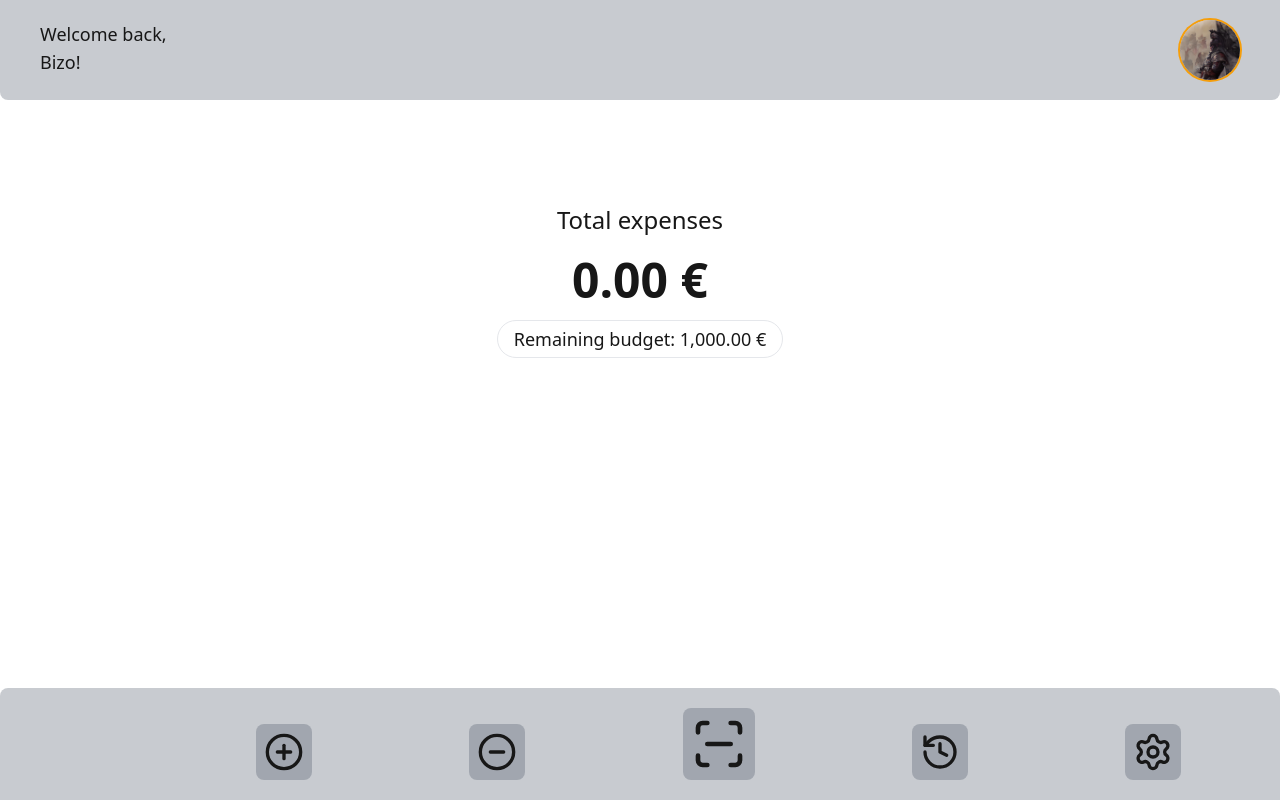
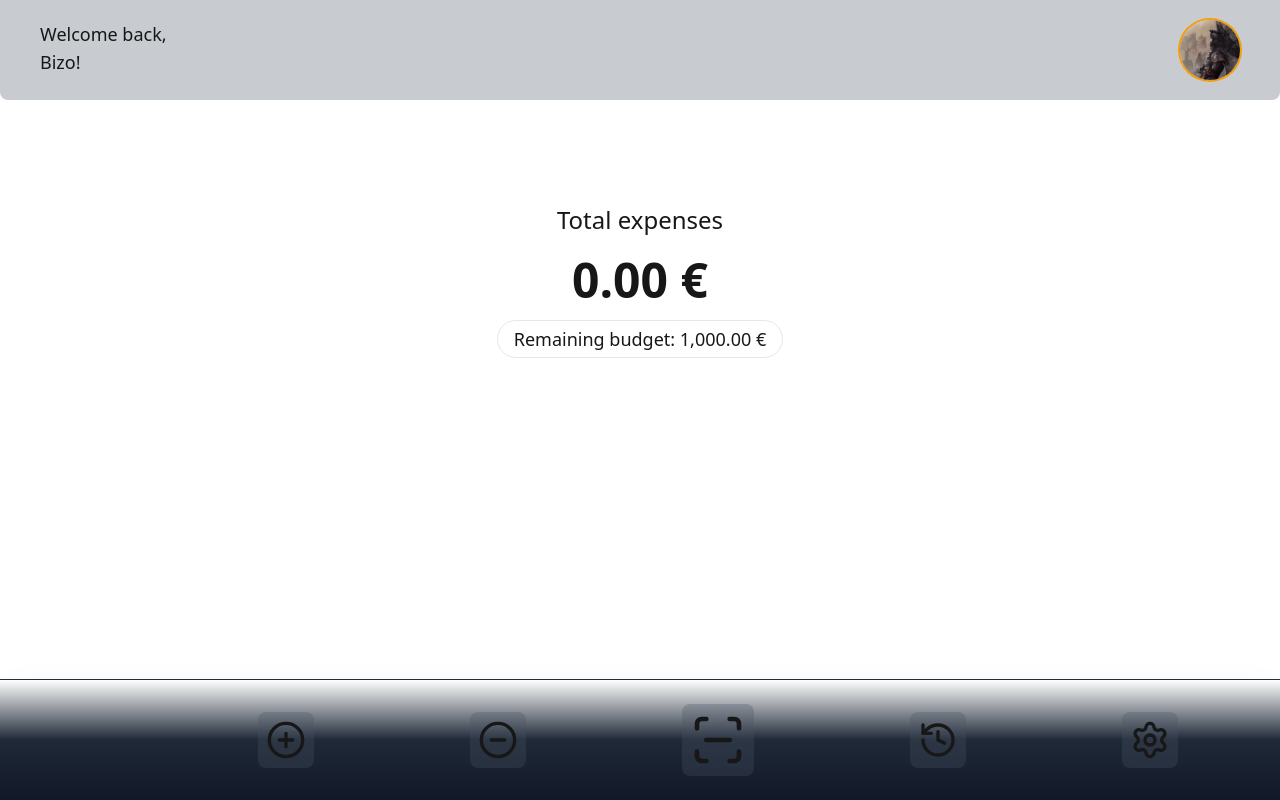
Before and after one commit to PetarGarmaz/bizo-finances, a Next.js app: page / in a window 1280 px wide. Built offline with nearby package versions, Linux system fonts and the light colour scheme.

Commit message:
Modernize footer design

```diff
--- a/src/components/Footer.jsx
+++ b/src/components/Footer.jsx
@@ -2,7 +2,7 @@
 
 import React, { useState, useEffect } from 'react'
 import Image from "next/image";
-import { ScanLine, History, Settings, PlusCircle, MinusCircle} from 'lucide-react';
+import { ScanLine, History, Settings, CirclePlus as PlusCircle, CircleMinus as MinusCircle } from 'lucide-react';
 import FooterButton from '@/components/ui/FooterButton';
 import AddQR from '@/components/portals/AddQR';
 
@@ -11,7 +11,7 @@ const Footer = () => {
 	const [openDialog, setOpenDialog] = useState("");
 
 	return (
-		<footer className='flex fixed bottom-0 p-5 bg-gray-600/30 rounded-t-lg justify-around items-end w-full'>
+		<footer className='flex fixed bottom-0 p-6 bg-gradient-to-t from-gray-900 via-gray-800 to-transparent backdrop-blur-lg border-t border-gray-700/50 justify-around items-center w-full shadow-2xl'>
 			<AddQR openDialog={openDialog} setOpenDialog={setOpenDialog}/>
 
 			<FooterButton type="button" value="BUDGET" openDialog={openDialog} setOpenDialog={setOpenDialog} className="">
```
